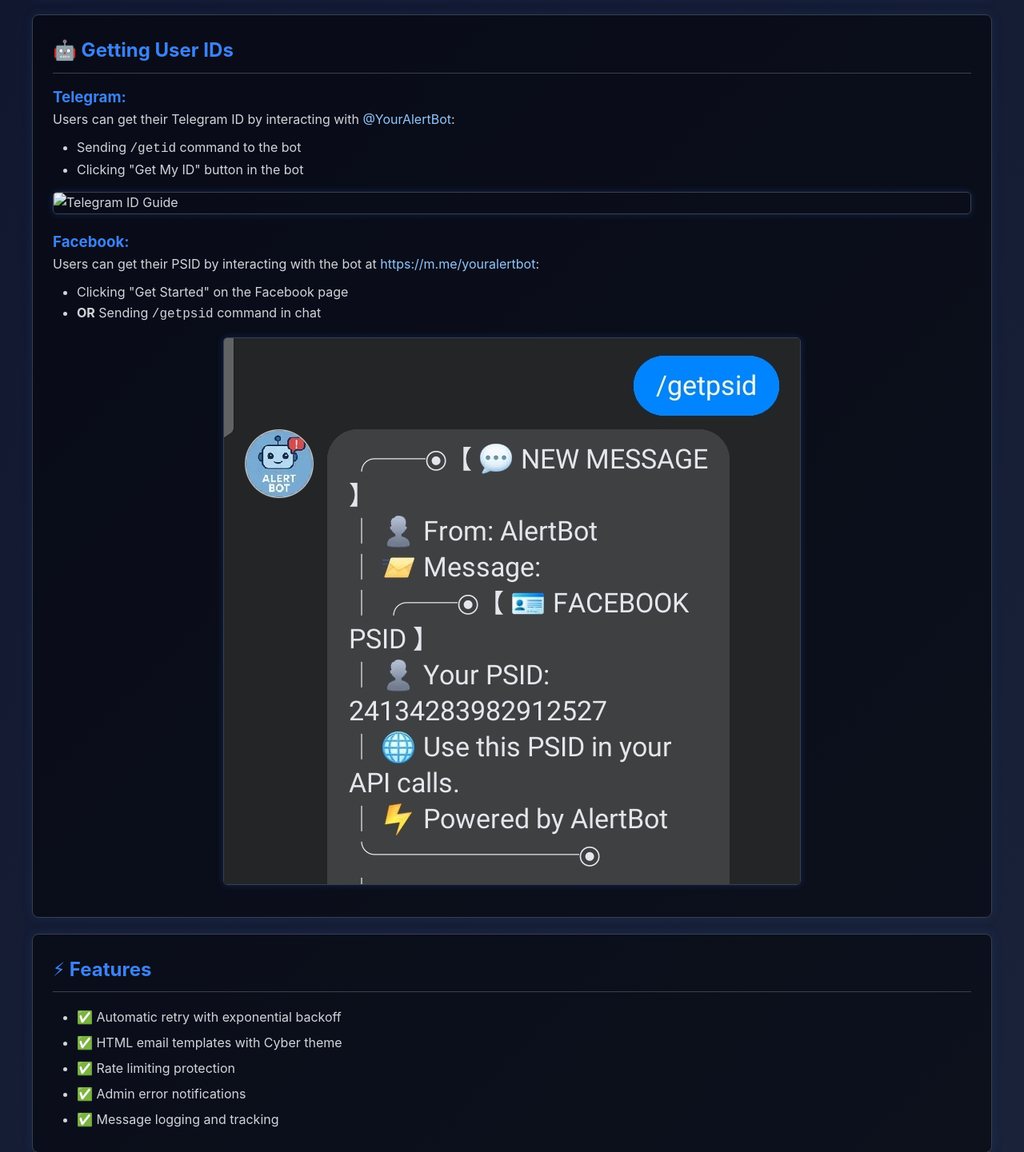
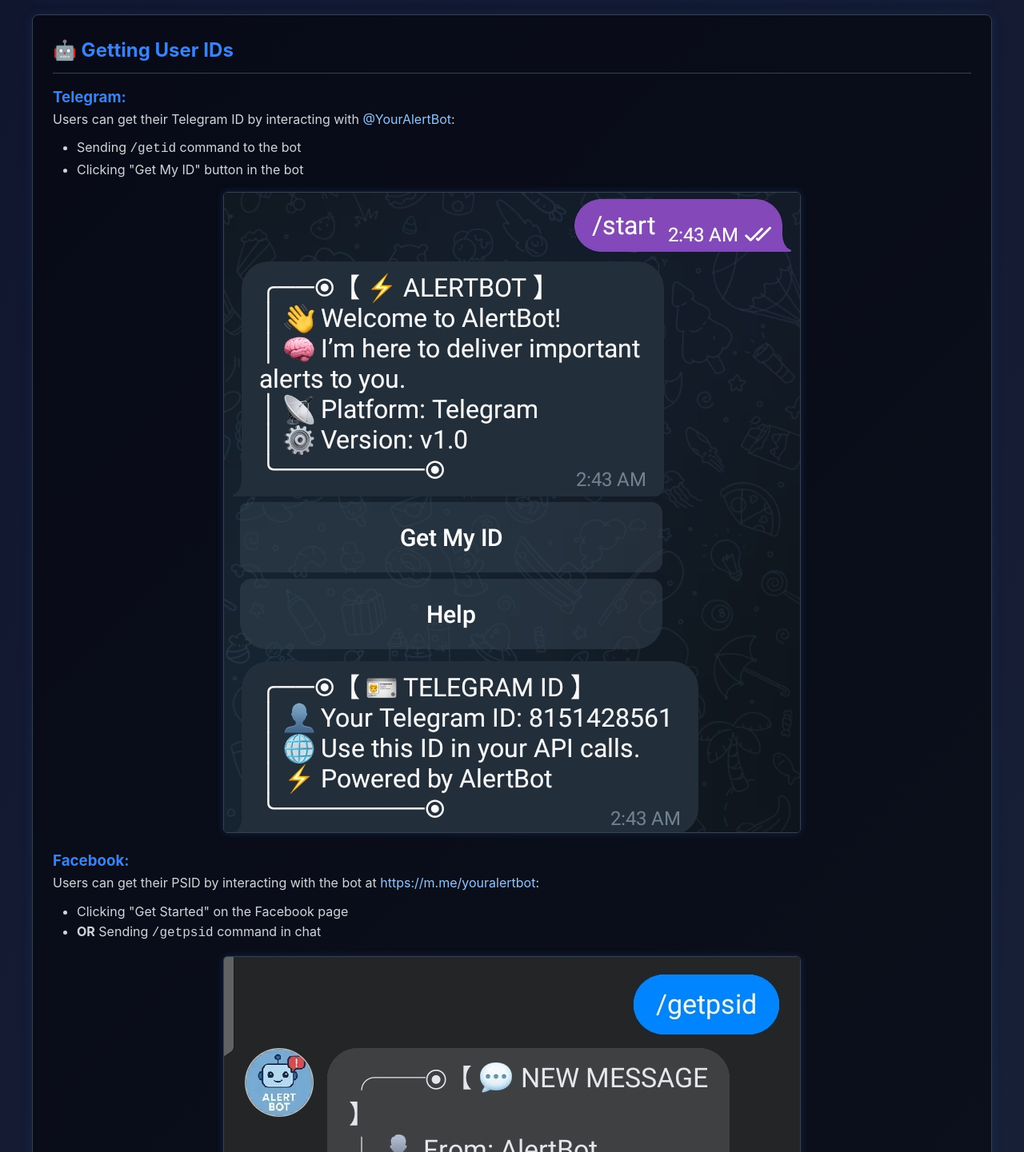
Before and after one commit to cortexinvader/Alert-Bot, a Flask app: page / in a window 1280 px wide. Shown: the part 2174-3615 px from the top of the page at 80% size. Run offline with Flask 3, Linux system fonts and the light colour scheme; some libraries are stand-ins or nearby versions.

Commit message:
Update docs.html

```diff
--- a/app/templates/docs.html
+++ b/app/templates/docs.html
@@ -286,7 +286,7 @@
                 <li>Sending <code>/getid</code> command to the bot</li>
                 <li>Clicking "Get My ID" button in the bot</li>
             </ul>
-            <img src="" alt="Telegram ID Guide" style="display: block; margin: 15px auto; max-width: 100%; border: 1px solid #374151; border-radius: 5px; box-shadow: 0 0 10px rgba(59, 130, 246, 0.2);">
+            <img src="https://raw.githubusercontent.com/cortexinvader/Alert-Bot/refs/heads/main/images/Telegramid.jpg" alt="Telegram ID Guide" style="display: block; margin: 15px auto; max-width: 100%; border: 1px solid #374151; border-radius: 5px; box-shadow: 0 0 10px rgba(59, 130, 246, 0.2);">
             <h3 style="color: #3b82f6; margin-top: 20px;">Facebook:</h3>
             <p>Users can get their PSID by interacting with the bot at <a href="https://www.facebook.com/profile.php?id=61582434300644">https://m.me/youralertbot</a>:</p> <!-- Replace with your Facebook bot URL -->
             <ul style="margin-left: 30px; margin-top: 10px;">
```
